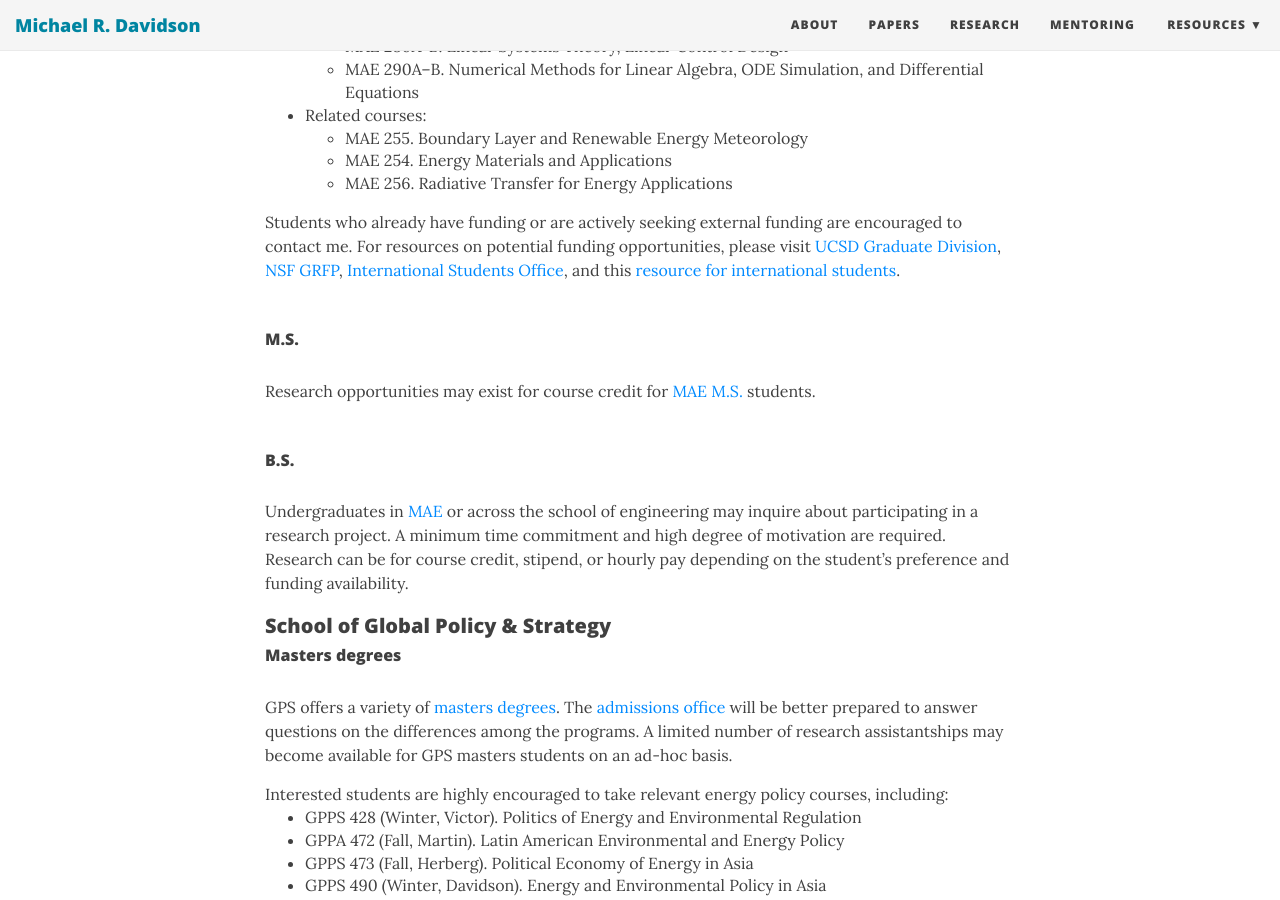
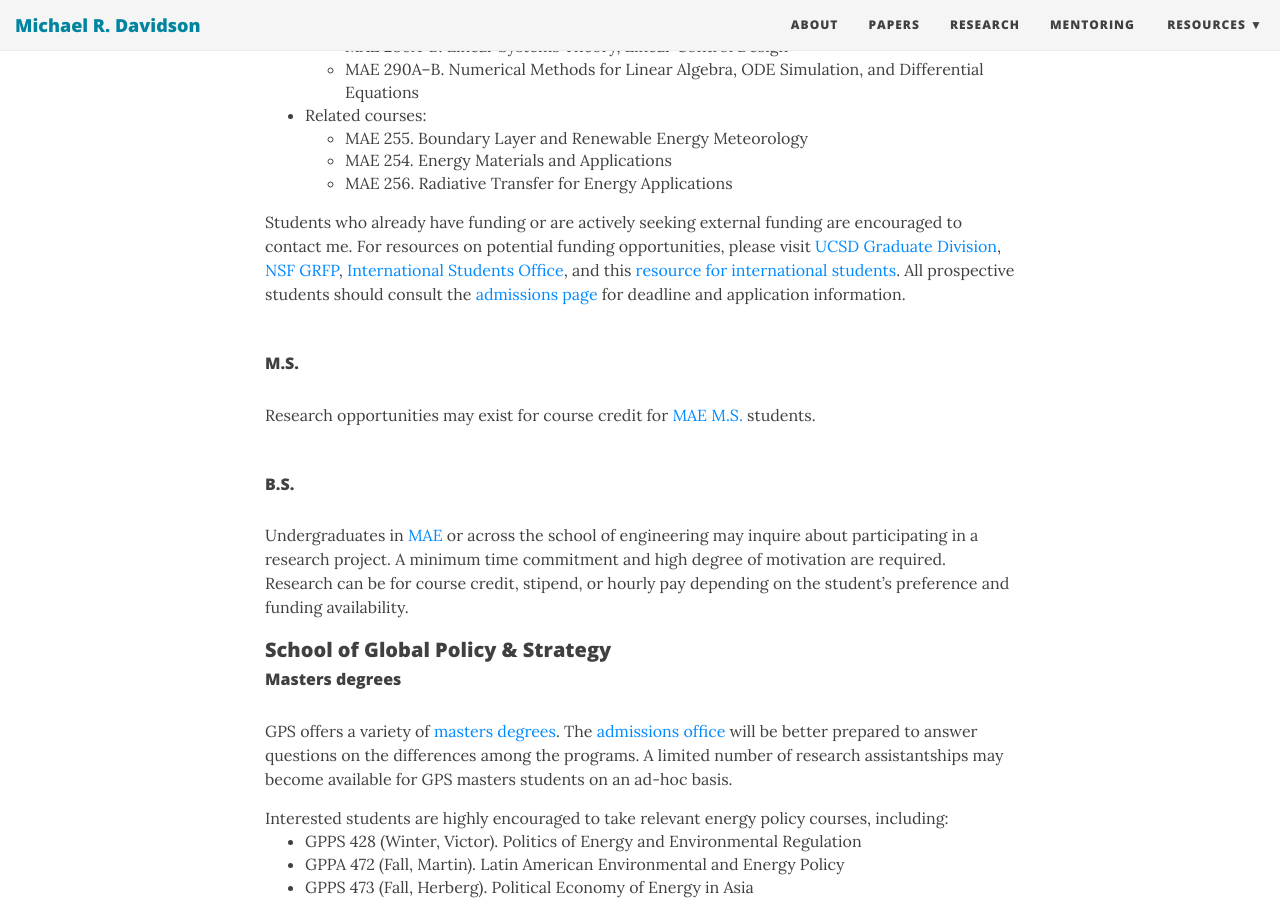
Before and after one commit to east-winds/east-winds.github.io, a Jekyll site: the page built from mentoring.md, in a window 1280 px wide and 900 px high, scrolled down 810 px. Built offline with Jekyll 4.4.1, drawn with Linux system fonts in a browser that asks for light colours; nearby versions of some CDN libraries.

Commit message:
mentoring

```diff
--- a/mentoring.md
+++ b/mentoring.md
@@ -31,7 +31,7 @@ The [MAE PhD][mae-phd] curriculum consists of a set of courses in a "major" spec
 	- MAE 254. Energy Materials and Applications
 	- MAE 256. Radiative Transfer for Energy Applications
 
-Students who already have funding or are actively seeking external funding are encouraged to contact me. For resources on potential funding opportunities, please visit [UCSD Graduate Division][grad-funding], [NSF GRFP][nsf-grfp], [International Students Office][ispo-funding], and this [resource for international students][caltech-funding].
+Students who already have funding or are actively seeking external funding are encouraged to contact me. For resources on potential funding opportunities, please visit [UCSD Graduate Division][grad-funding], [NSF GRFP][nsf-grfp], [International Students Office][ispo-funding], and this [resource for international students][caltech-funding]. All prospective students should consult the [admissions page][mae-phd-admissions] for deadline and application information.
 
 <br>
 #### M.S.
@@ -83,6 +83,7 @@ I am a faculty mentor with the [Science Policy Fellows Program][science-policy],
 [gps]: https://www.ucsd.edu/catalog/courses/GPS.html
 
 [mae-phd]: http://maeweb.ucsd.edu/grad/phd
+[mae-phd-admissions]: http://maeweb.ucsd.edu/grad/admissions
 [mae-ms]: http://maeweb.ucsd.edu/grad/ms
 [mae-bs]: http://maeweb.ucsd.edu/undergrad/programs
 [gps-phd]: https://polisci.ucsd.edu/grad/prospective-students/interdisciplinary-phd-program/index.html
```
